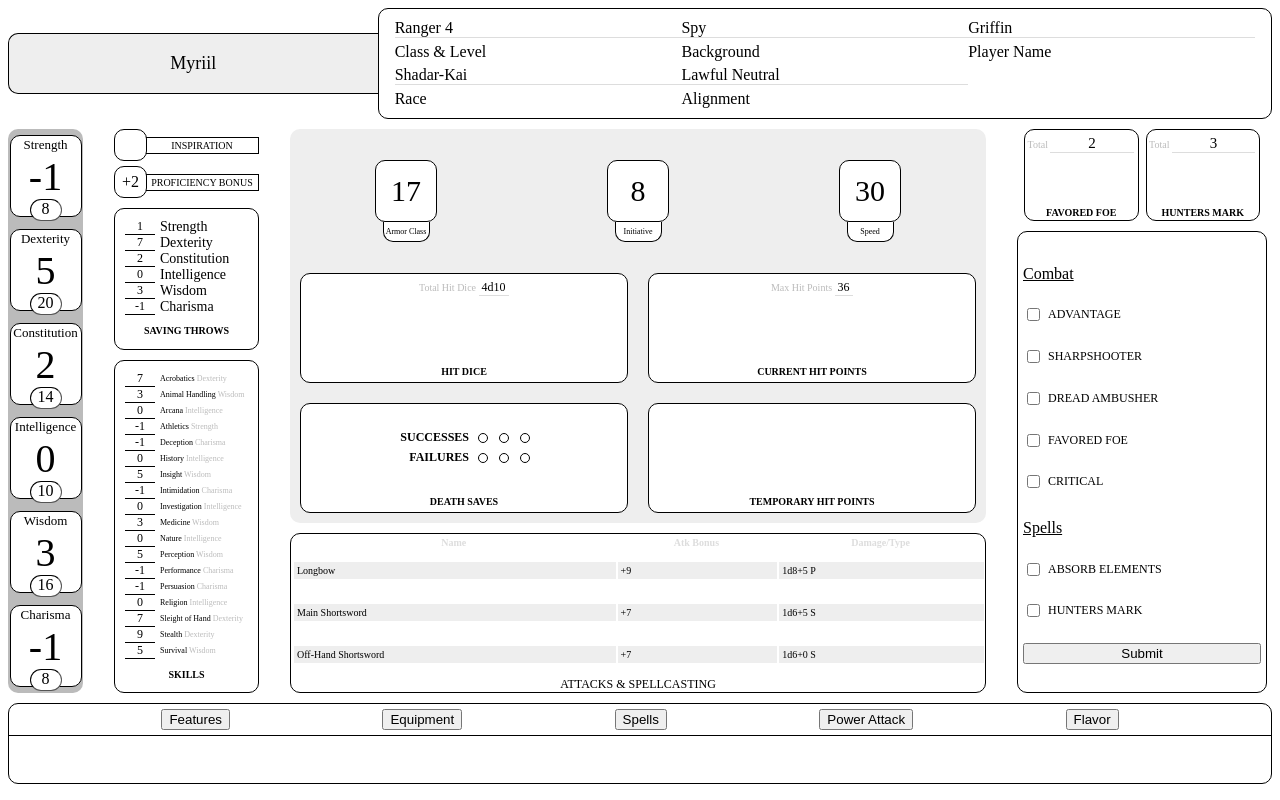
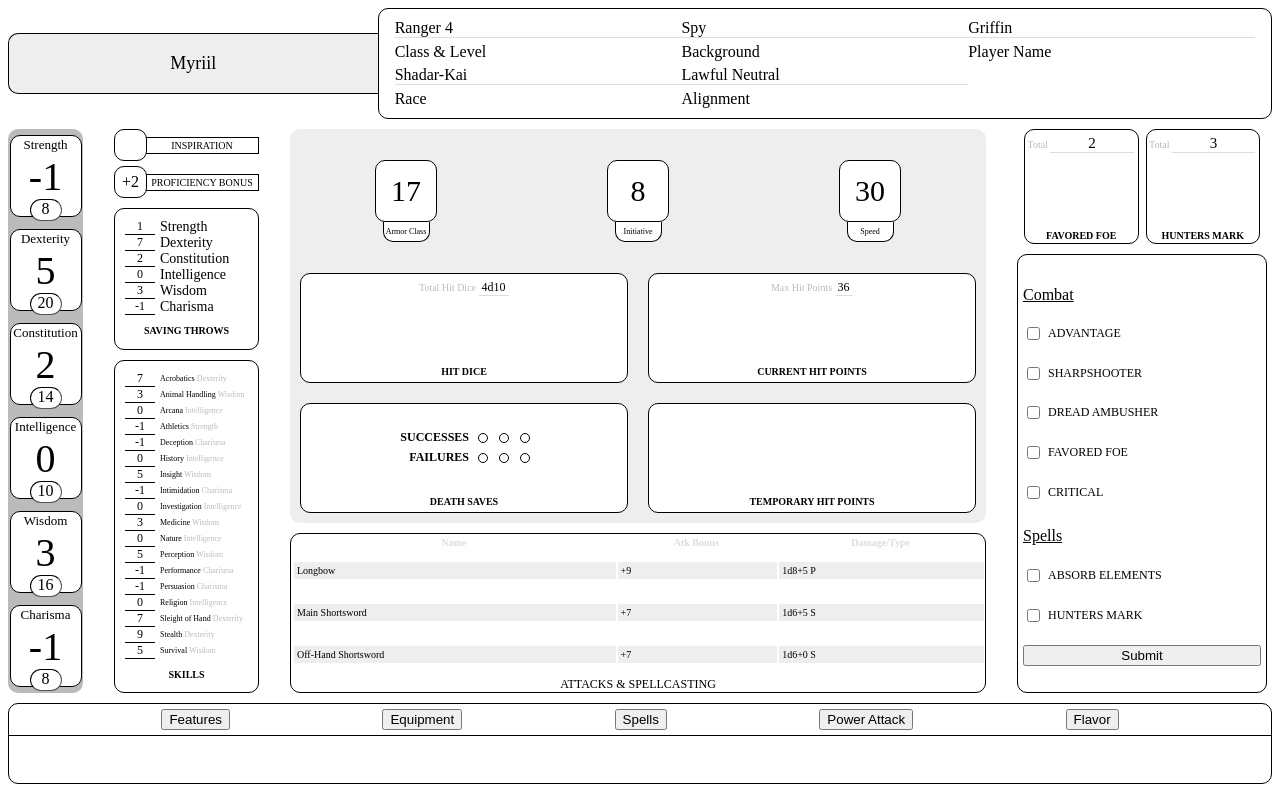
Before and after one commit to GriffinHackley/CharacterSheet, a Django app: page /1/ in a window 1280 px wide. Run offline with Django 4.2, Linux system fonts and the light colour scheme; data comes from the database, SQL or seed files in the repository; some libraries are stand-ins or nearby versions.

Commit message:
Fixed nail toggle overflow

```diff
--- a/sheet/static/sheet/5eSheet.css
+++ b/sheet/static/sheet/5eSheet.css
@@ -495,6 +495,7 @@ div.separator{
 section.consumables {
   display: flex;
   flex-direction: row;
+  flex-grow: 1;
   justify-content: space-evenly;
   flex-wrap: wrap;
 }
@@ -506,7 +507,7 @@ section.consumables > div {
   display: flex;
   flex-direction: column;
   width: 45%;
-  min-height: 90px;
+  min-height: 75px;
 }
 section.consumables > div > div.total {
   display: flex;
@@ -556,7 +557,7 @@ section.toggles {
   border: 1px solid black;
   border-radius: 10px;
   padding: 5px;
-  flex-grow: 1;
+  flex-grow: 6;
   flex-direction: column;
   justify-content: space-evenly;
 }
--- a/sheet/views.py
+++ b/sheet/views.py
@@ -16,8 +16,12 @@ def index(request):
 def detail(request, character_id):
     character = get_object_or_404(Character, pk=character_id)
 
-    # character = neil.apply(character)
-    # character = myriil.apply(character)
+    if character.id == 1:
+        # character = myriil.apply(character)
+        pass
+    elif character.id == 3:
+        # character = neil.apply(character)
+        pass
 
     if character.config['edition'] == '5e':
         character = FifthEditionCharacter().fromCharacter(character)
```
